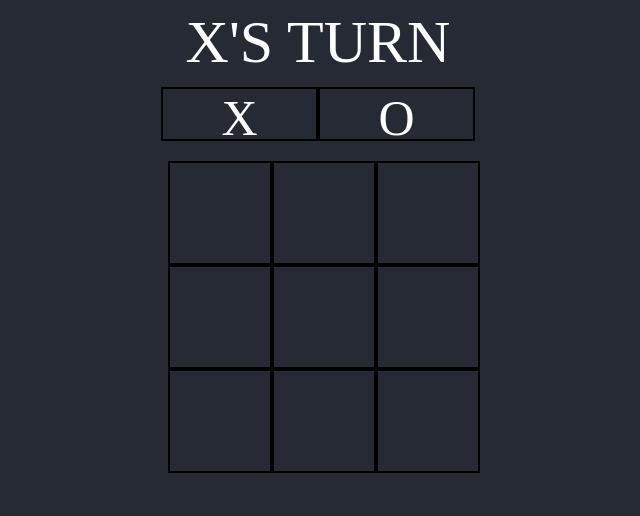
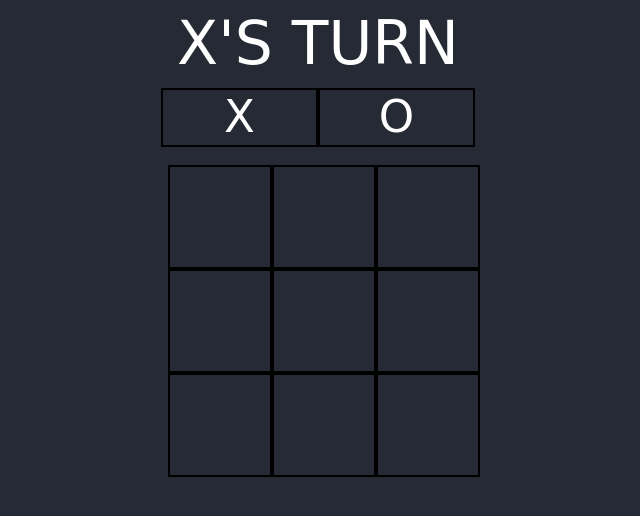
Before and after one commit to AlvinKab/SPRINT_02-CENTRAL-REPO, a plain HTML site: page index.html in a window 1280 px wide. Shown: the whole page, without its empty margins (322-962 px from the left). Drawn offline with Linux system fonts and the light colour scheme.

Commit message:
breakdown

```diff
--- a/index.css
+++ b/index.css
@@ -7,6 +7,7 @@ body{
     justify-items: center;
     background: #252A34;
     color: white;
+    font-family: 'Parmanent Maker',cursive;
 }
 .winning-row {
   background-color:#08D9D6;
@@ -30,7 +31,7 @@ body{
     grid-template-columns: repeat(3,auto);
     width: 300px;
     margin: auto;
-    margin-top: 10px;
+    margin-top: 8px;
     text-align: center;
     align-items: center;
 }
@@ -61,9 +62,9 @@ body{
 }
 .turnBox{
     width: 153px;
-    height: 50px;
+    height: 55px;
     border: 2px solid black;
-    font-size: 50PX;
+    font-size: 45PX;
     text-align: center;
 }
 .turnContainer{
@@ -76,7 +77,7 @@ button{
     width: 200px;
     padding: 10px;
     font-size: 30px;
-    margin-top: 30px;
+    margin-top: 20px;
     display: none;
     transition: 1s;
     border-radius: 10px;
@@ -93,6 +94,7 @@ button:active{
   transform: rotate3d(20deg);
 }
 
+/*Edda na explain kiasi the purpose ya hii part iko chini eg *kuresize itoshe kwa smaller devices*/
 
 @media only screen and (max-width: 767px) {
     .board {
```
Also changed, not shown: index.html (+4 -0 lines), index.js (+13 -2 lines).
